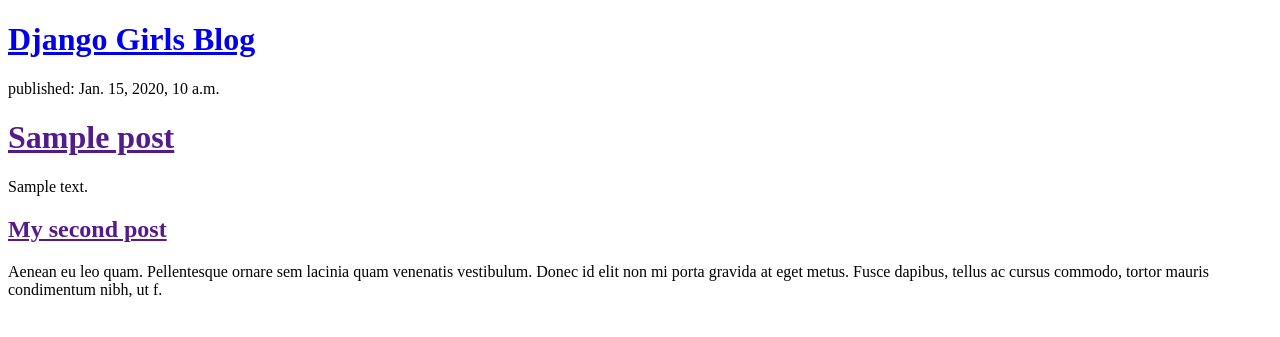
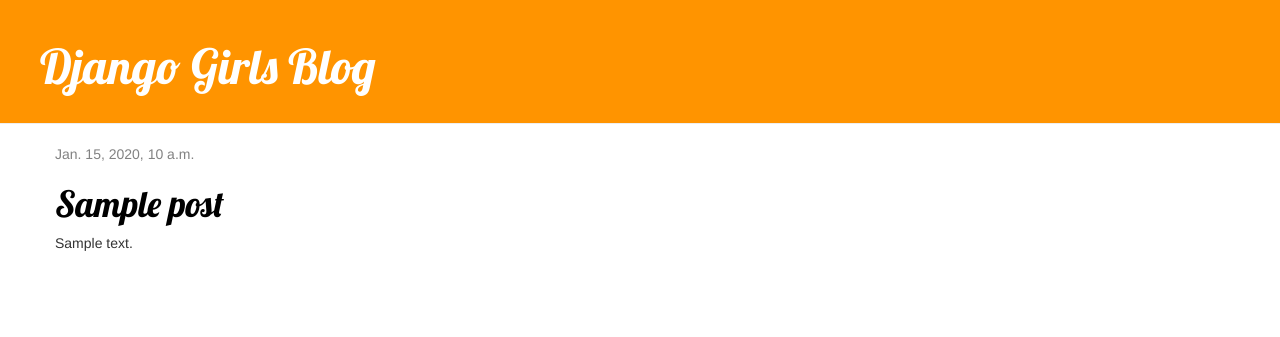
Before and after one commit to ku333777/my-first-blog, a Django app: page / in a window 1280 px wide. Shown: the top 337 px of the page. Run offline with Django 4.2, Linux system fonts and the light colour scheme; tables that the repository leaves empty hold one stand-in row (values such as "Sample post"); some libraries are stand-ins or nearby versions.

Commit message:
777 Added view and template for detailed blog post as well as CSS for the site.

```diff
--- /dev/null
+++ b/mysite/blog/static/css/blog.css
@@ -0,0 +1,46 @@
+.page-header {
+    background-color: #ff9400;
+    margin-top: 0;
+    padding: 20px 20px 20px 40px;
+}
+
+.page-header h1, .page-header h1 a, .page-header h1 a:visited, .page-header h1 a:active {
+    color: #ffffff;
+    font-size: 36pt;
+    text-decoration: none;
+}
+
+.content {
+    margin-left: 40px;
+}
+
+h1, h2, h3, h4 {
+    font-family: 'Lobster', cursive;
+}
+
+.date {
+    color: #828282;
+}
+
+.save {
+    float: right;
+}
+
+.post-form textarea, .post-form input {
+    width: 100%;
+}
+
+.top-menu, .top-menu:hover, .top-menu:visited {
+    color: #ffffff;
+    float: right;
+    font-size: 26pt;
+    margin-right: 20px;
+}
+
+.post {
+    margin-bottom: 70px;
+}
+
+.post h1 a, .post h1 a:visited {
+    color: #000000;
+}
--- /dev/null
+++ b/mysite/blog/templates/blog/base.html
@@ -0,0 +1,24 @@
+{% load static %}
+<html>
+<head>
+    <title>Django Girls blog</title>
+    <link rel="stylesheet" href="//maxcdn.bootstrapcdn.com/bootstrap/3.2.0/css/bootstrap.min.css">
+    <link rel="stylesheet" href="//maxcdn.bootstrapcdn.com/bootstrap/3.2.0/css/bootstrap-theme.min.css">
+    <link href="https://fonts.googleapis.com/css?family=Lobster&subset=latin,cyrillic" rel="stylesheet" type="text/css">
+    <link rel="stylesheet" href="{% static 'css/blog.css' %}">
+
+</head>
+<body>
+ <div class="page-header">
+        <h1><a href="/">Django Girls Blog</a></h1>
+    </div>
+    <div class="content container">
+        <div class="row">
+            <div class="col-md-8">
+            {% block content %}
+            {% endblock %}
+            </div>
+        </div>
+    </div>
+</body>
+</html>
--- a/mysite/blog/templates/blog/post_list.html
+++ b/mysite/blog/templates/blog/post_list.html
@@ -1,25 +1,13 @@
-<!DOCTYPE html>
-<html>
-    <head>
-        <title>Django Girls blog</title>
-    </head>
-    <body>
-        <div>
-            <h1><a href="/">Django Girls Blog</a></h1>
-        </div>
+{% extends 'blog/base.html' %}
 
-        {% for post in posts %}
-        <div>
-            <p>published: {{ post.published_date }}</p>
-            <h1><a href="">{{ post.title }}</a></h1>
+{% block content %}
+    {% for post in posts %}
+        <div class="post">
+            <div class="date">
+                {{ post.published_date }}
+            </div>
+            <h1><a href="{% url 'post_detail' pk=post.pk %}">{{ post.title }}</a></h1>
             <p>{{ post.text|linebreaksbr }}</p>
         </div>
-        {% endfor %}
-
-        <div>
-            <p><!published: 14.06.2014, 12:14</p>
-            <h2><a href="">My second post</a></h2>
-            <p>Aenean eu leo quam. Pellentesque ornare sem lacinia quam venenatis vestibulum. Donec id elit non mi porta gravida at eget metus. Fusce dapibus, tellus ac cursus commodo, tortor mauris condimentum nibh, ut f.</p>
-        </div>
-    </body>
-</html>
+    {% endfor %}
+{% endblock %}
--- a/mysite/blog/urls.py
+++ b/mysite/blog/urls.py
@@ -3,4 +3,5 @@
 
 urlpatterns = [
     path('', views.post_list, name='post_list'),
+    path('post/<int:pk>/', views.post_detail, name='post_detail'),
 ]
--- a/mysite/blog/views.py
+++ b/mysite/blog/views.py
@@ -1,7 +1,13 @@
 from django.shortcuts import render
+from django.shortcuts import render, get_object_or_404
 from django.utils import timezone
 from .models import Post
+
 
 def post_list(request):
     posts = Post.objects.filter(published_date__lte=timezone.now()).order_by('published_date')
     return render(request, 'blog/post_list.html', {'posts': posts})
+
+def post_detail(request, pk):
+    post = get_object_or_404(Post, pk=pk)
+    return render(request, 'blog/post_detail.html', {'post': post})
```
Also changed, not shown: mysite/blog/templates/blog/post_detail.html (added, +13 -0 lines).
